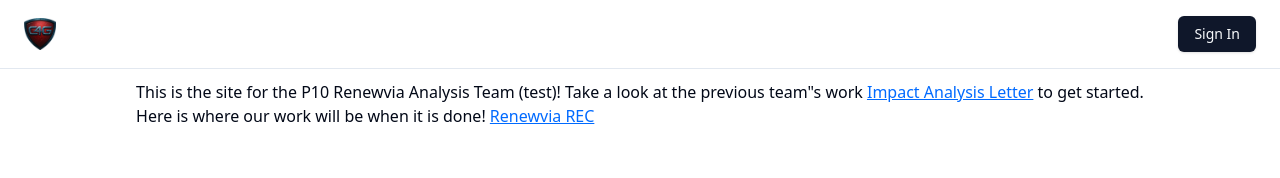
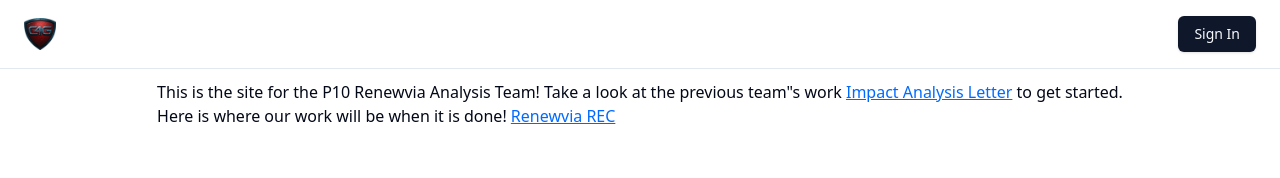
Before and after one commit to jeremy3298/CS-6150-P10-Website, a Next.js app: page / in a window 1280 px wide. Shown: the top 178 px of the page. Built offline with nearby package versions, Linux system fonts and the light colour scheme; no server answers.

Commit message:
revert change

```diff
--- a/src/app/page.tsx
+++ b/src/app/page.tsx
@@ -2,7 +2,7 @@ export default function Home() {
   return (
     <div className="flex items-center justify-center p-4">
       <p>
-        This is the site for the P10 Renewvia Analysis Team (test)! Take a look at the previous team"s work&nbsp;
+        This is the site for the P10 Renewvia Analysis Team! Take a look at the previous team"s work&nbsp;
         <a
           className="text-link"
                   href="https://github.com/Renewvia-Energy/impact-analysis/tree/achemso-letter"
```
